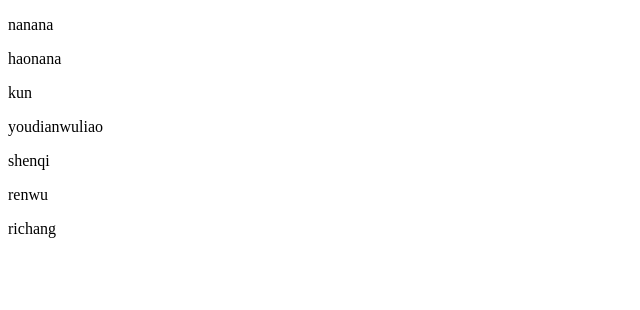
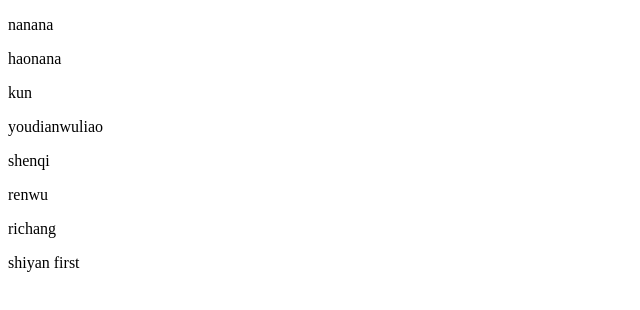
Before and after one commit to cangshumiao/test, a plain HTML site: page index.html in a window 1280 px wide. Shown: the full height of the page, 0-640 px from the left. Drawn offline with Linux system fonts and the light colour scheme.

Commit message:
shiyan first

```diff
--- a/index.html
+++ b/index.html
@@ -13,5 +13,6 @@
   <p>shenqi</p>
   <p>renwu</p>
   <p>richang</p>
+  <p>shiyan first</p>
 </body>
 </html>
```
